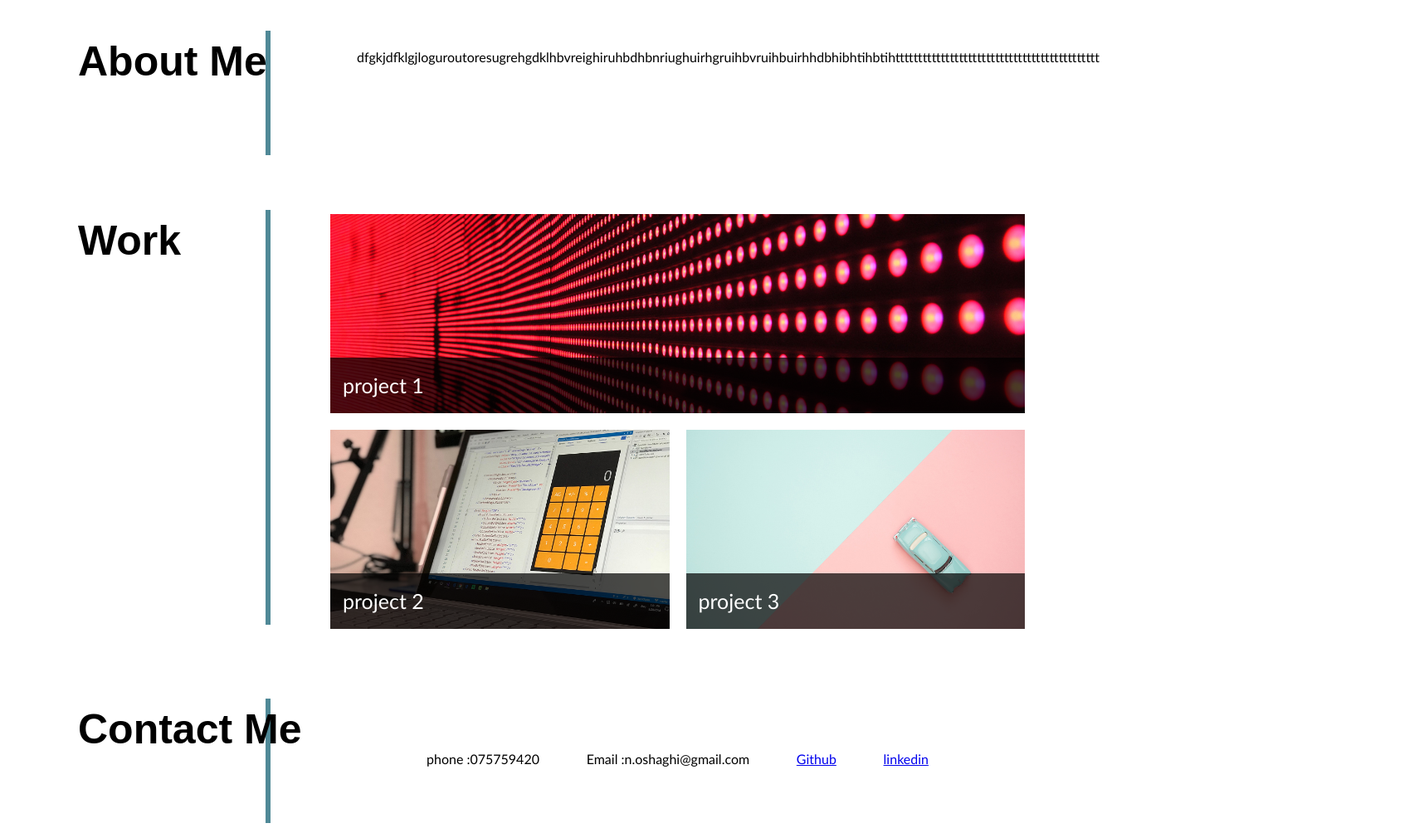
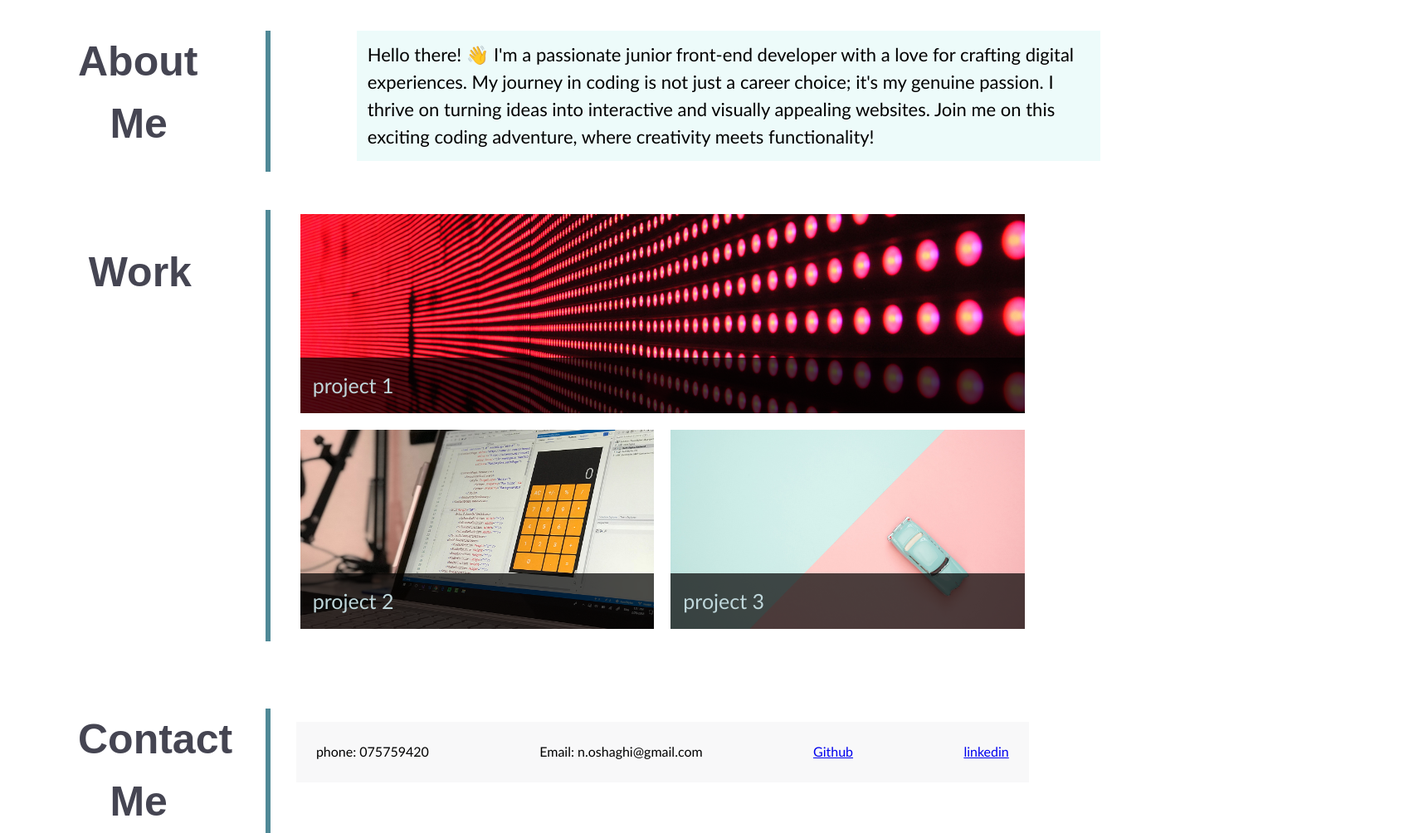
Before and after one commit to nill-10/Portfolio-CSS, a plain HTML site: page index.html in a window 1280 px wide. Shown: the part 487-1491 px from the top of the page at 83% size, 1710 px wide, since content can reach past the window. Drawn offline with Linux system fonts and the light colour scheme.

Commit message:
css complete

```diff
--- a/css/style.css
+++ b/css/style.css
@@ -88,21 +88,19 @@ p {
   " contact contact" ;
   padding:20px 40px 0 30px;
   margin-top: 20px;
-  height:100vh
-  /* justify-content:center; */
-  /* align-items:center; */
+  height:100vh;
 
 }
 
 .vl1 {
   border-left: 6px solid rgb(80, 137, 151);
-  height: 150px;
+  height: 170px;
   position: absolute;
   left :25%
 }
 .vl2 {
   border-left: 6px solid rgb(80, 137, 151);
-  height: 500px;
+  height: 520px;
   position: absolute;
   left :25%
 }
@@ -122,27 +120,41 @@ p {
 #contact {
   grid-area: contact;
 }
+
+.me {
+  padding-left: 6%;
+}
+
+.work h2{
+ padding-top: 3%;
+ padding-left: 1%;
+}
+
+
 .text {
   position: absolute;
   float: right;
-  width:100%;
-  margin-top: 20px;
+  font-size: 22px;
+  background-color:  rgba(130, 228, 218, 0.144) ;
+  width:70%;
+  padding: 1%;
+  /* margin-top: 10px; */
   margin-left: 400px;
+
 }
 .page-section h2 {
   position: absolute;
   font-size: 50px;
-
-  /* float: left; */
   width:50%;
   margin-left:5%;
-  /* margin-top: 80px; */
+  color: rgb(69, 69, 82);
 }
+
 .work {
   margin-top: 5%;
 }
+
 .imgbox {
-
   display:grid;
   grid-template-columns: 1fr 1fr;
   grid-template-rows: 250px 250px ;
@@ -150,23 +162,28 @@ p {
    "project1 project1"
   "project2" "project3";
   width:100%;
-  padding-left: 30%;
-  /* padding-bottom: 30%; */
-
-
-
-  /* padding: 0 100px 0 20px; */
+  padding-left: 27%;
   gap: 10px;
 }
 
 .title {
   background-color: rgba(0,0,0,0.7);
   padding: 15px;
-  /* height: 25px; */
-  color: white;
+  /* color: white; */
   font-size: 25px;
 
 }
+.title a {
+  color: #bfd7db;
+  text-decoration: none;
+
+}
+.title a:hover{
+  color: #fff;
+  font-size: 28px;
+}
+
+
 .project {
   background-position: center;
   background-size: cover;
@@ -177,8 +194,6 @@ p {
   align-content: end;
 
 }
-
-
 
 
 #project1{
@@ -200,25 +215,31 @@ p {
 
 
 /* footer */
+#contact {
+  padding-top:1% ;
+}
+
 .contactme {
-/* position: absolute; */
 display: flex;
 list-style-type: none;
-margin-left: 30%;
-margin-top: 5%;
-padding: 0 10%;
+margin-left:27%;
+/* margin-top: 1%; */
 justify-content: space-between;
+background-color: #f2f3f489;
+padding: 2%;
+}
+
+.contact {
+  margin-top: 15%;
+}
+
+.contactList {
+  font-size: 25px;
+  text-underline-offset: 5px;
 
 }
-.contact {
-  margin-top: 15%;
 
+.contactme a:hover {
+  color: #98dee9;
+  font-size: 22px;
 }
-.contactList {
-  /* padding: 10px; */
-  color: rgb(117, 197, 189);
-  font-size: 20px;
-  text-underline-offset: 5px;
-  margin: 0 30px;
-
-}
--- a/index.html
+++ b/index.html
@@ -15,10 +15,10 @@
     <h1>Niloufar-oshaghi</h1>
     <nav>
       <ul class="nav">
-        <li class="list"><a href="#aboutme">About Me</a></li>
+        <li class="list"><a href="#about">About Me</a></li>
         <li class="list"><a href="#work">Work</a></li>
-        <li class="list"><a href="#contactme">Contact Me</a></li>
-        <li class="list"><a href="#resume">Resume</a></li>
+        <li class="list"><a href="#contact">Contact Me</a></li>
+        <li class="list"><a href="https://www.linkedin.com/">Resume</a></li>
       </ul>
     </nav>
   </header>
@@ -36,8 +36,9 @@
     <!-- about me -->
     <section class="page-section" id="about">
     <div class="vl1"></div>
-     <div class="section"> <h2>About Me</h2> </div></div>
-     <p class="text">dfgkjdfklgjloguroutoresugrehgdklhbvreighiruhbdhbnriughuirhgruihbvruihbuirhhdbhibhtihbtihttttttttttttttttttttttttttttttttttttttttttttt</p>
+     <div class="section"> <h2>About<br><span class="me">Me</span> </h2> </div>
+     <p class="text">
+      Hello there! 👋 I'm a passionate junior front-end developer with a love for crafting digital experiences. My journey in coding is not just a career choice; it's my genuine passion. I thrive on turning ideas into interactive and visually appealing websites.  Join me on this exciting coding adventure, where creativity meets functionality!</p>
     </section>
 
     <!-- portfolio container -->
@@ -48,13 +49,13 @@
       </div>
       <div class="imgbox">
       <div class="project" id="project1">
-        <div class="title">project 1</div>
+        <div class="title"><a href="https://nill-10.github.io/readme-generator/" target="_blank" >project 1</a></div>
       </div>
       <div class="project" id="project2">
-        <div class="title">project 2</div>
+        <div class="title"><a href="https://nill-10.github.io/Code-quiz-challange/" target="_blank" >project 2</a></div>
       </div>
       <div class="project" id="project3">
-        <div class="title">project 3</div>
+        <div class="title"><a href="https://nill-10.github.io/Team-Profile-Generator/" target="_blank" >project 3</a></div>
       </div>
     </div>
     </section>
@@ -62,11 +63,11 @@
     <!-- contact -->
     <section class="page-section contact" id="contact">
       <div class="vl3"></div>
-      <div class="section"><h2>Contact Me</h2></div>
+      <div class="section"><h2>Contact<br><span class="me">Me</span></h2></div>
       <div class="contactlist">
         <ul class="contactme">
-          <li class="contactlist"><p>phone :075759420</p></li>
-          <li class="contactlist"><p>Email :n.oshaghi@gmail.com</p></li>
+          <li class="contactlist"><p>phone: 075759420</p></li>
+          <li class="contactlist"><p>Email: n.oshaghi@gmail.com</p></li>
           <li class="contactlist"><a href="https://github.com/nill-10">Github</a></li>
           <li class="contactlist"><a href="https://www.linkedin.com/">linkedin</a></li>
         </ul>
```
